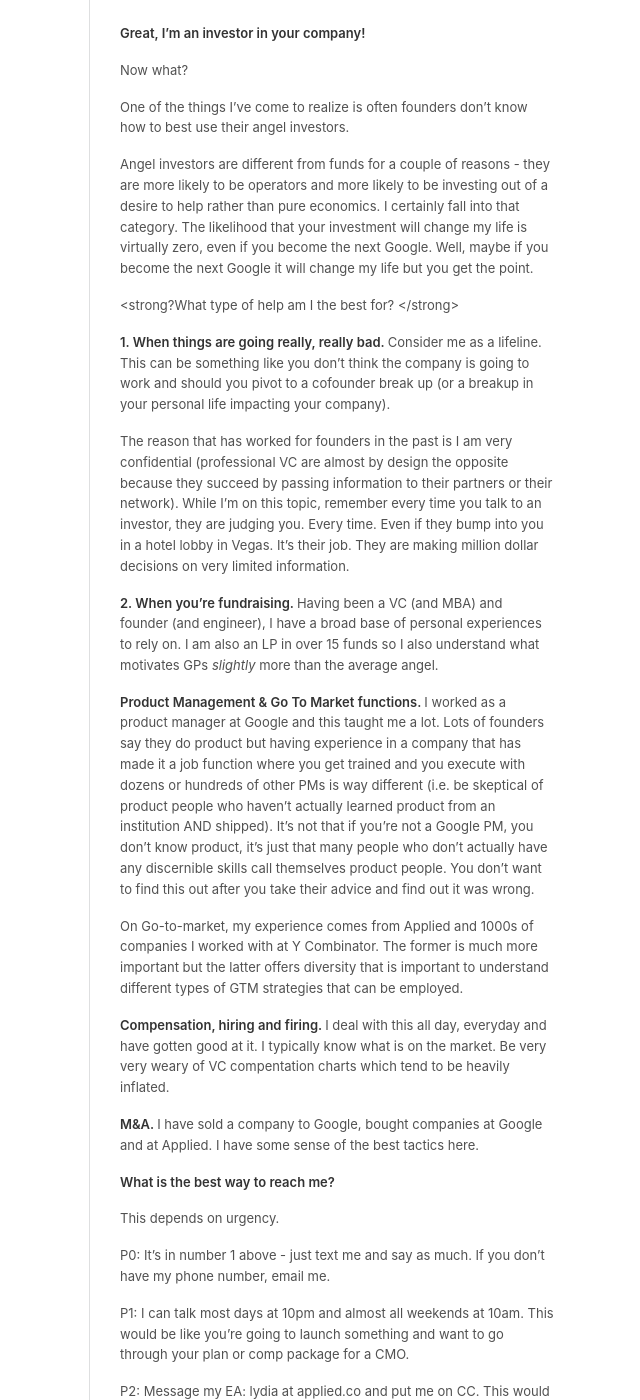
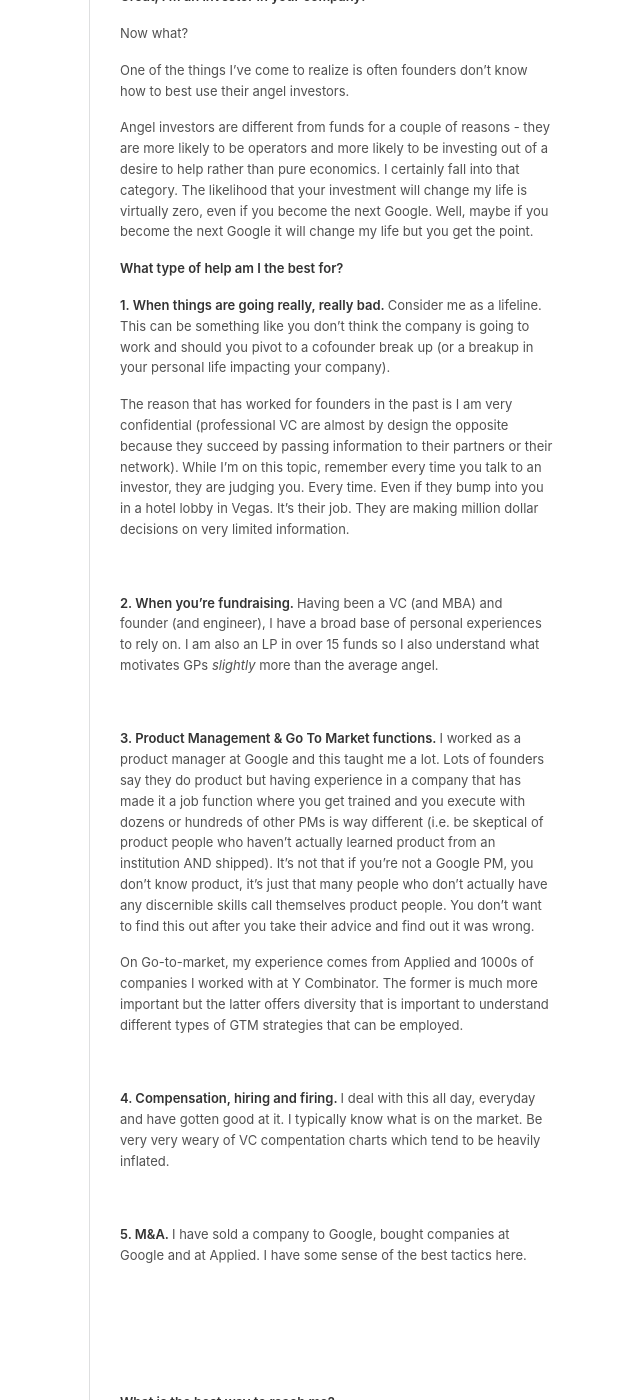
Before and after one commit to qasar/qasar.github.io, a Jekyll site: the page built from angel.md, in a window 1280 px wide and 1400 px high, scrolled down 290 px. Shown: the whole window, without its empty margins (170-810 px from the left). Built offline with Jekyll 4.4.1, drawn with Linux system fonts in a browser that asks for light colours.

Commit message:
Update angel.md

```diff
--- a/angel.md
+++ b/angel.md
@@ -7,7 +7,6 @@
 
 If you're interested in raising money from me, please fill out this link: <a href="https://forms.gle/ecRYNX9XdBMo76W87" target="_blank">fundraising questions</a>.
 
-<p>&nbsp;</p>
 <p>&nbsp;</p>
 <p>&nbsp;</p>
 
@@ -24,23 +23,30 @@
 
 
 
-<strong?What type of help am I the best for? </strong>
+<strong>What type of help am I the best for? </strong>
 
 <strong> 1. When things are going really, really bad. </strong> Consider me as a lifeline. This can be something like you don’t think the company is going to work and should you pivot to a cofounder break up (or a breakup in your personal life impacting your company).
 
 The reason that has worked for founders in the past is I am very confidential (professional VC are almost by design the opposite because they succeed by passing information to their partners or their network). While I’m on this topic, remember every time you talk to an investor, they are judging you. Every time. Even if they bump into you in a hotel lobby in Vegas. It’s their job. They are making million dollar decisions on very limited information.
 
+<p>&nbsp;</p>
+
 <strong> 2. When you’re fundraising. </strong> Having been a VC (and MBA) and founder (and engineer), I have a broad base of personal experiences to rely on. I am also an LP in over 15 funds so I also understand what motivates GPs _slightly_ more than the average angel.
 
-<strong> Product Management & Go To Market functions. </strong> I worked as a product manager at Google and this taught me a lot. Lots of founders say they do product but having experience in a company that has made it a job function where you get trained and you execute with dozens or hundreds of other PMs is way different (i.e. be skeptical of product people who haven’t actually learned product from an institution AND shipped). It’s not that if you’re not a Google PM, you don’t know product, it’s just that many people who don’t actually have any discernible skills call themselves product people. You don’t want to find this out after you take their advice and find out it was wrong.
+<p>&nbsp;</p>
+<strong>3. Product Management & Go To Market functions. </strong> I worked as a product manager at Google and this taught me a lot. Lots of founders say they do product but having experience in a company that has made it a job function where you get trained and you execute with dozens or hundreds of other PMs is way different (i.e. be skeptical of product people who haven’t actually learned product from an institution AND shipped). It’s not that if you’re not a Google PM, you don’t know product, it’s just that many people who don’t actually have any discernible skills call themselves product people. You don’t want to find this out after you take their advice and find out it was wrong.
 
 On Go-to-market, my experience comes from Applied and 1000s of companies I worked with at Y Combinator. The former is much more important but the latter offers diversity that is important to understand different types of GTM strategies that can be employed.
 
-<strong> Compensation, hiring and firing. </strong> I deal with this all day, everyday and have gotten good at it. I typically know what is on the market. Be very very weary of VC compentation charts which tend to be heavily inflated.
+<p>&nbsp;</p>
+<strong> 4. Compensation, hiring and firing. </strong> I deal with this all day, everyday and have gotten good at it. I typically know what is on the market. Be very very weary of VC compentation charts which tend to be heavily inflated.
 
-<strong> M&A. </strong> I have sold a company to Google, bought companies at Google and at Applied. I have some sense of the best tactics here.
+<p>&nbsp;</p>
+<strong> 5. M&A. </strong> I have sold a company to Google, bought companies at Google and at Applied. I have some sense of the best tactics here.
 
-
+<p>&nbsp;</p>
+<p>&nbsp;</p>
+<p>&nbsp;</p>
 
 
 <strong> What is the best way to reach me? </strong>
@@ -54,6 +60,8 @@
 P2: Message my EA: lydia at applied.co and put me on CC. This would be like you have something you’re wrestling with like one of your execs isn’t performing. We can usually calendar in ~2 weeks.
 
 
+<p>&nbsp;</p>
+<p>&nbsp;</p>
 
 <strong> Do I want updates? </strong>
 
@@ -62,19 +70,22 @@
 You reach out to me when you need help. That can be at whatever frequency that makes sense to you. Don’t be shy just because we haven’t messaged in a month or a year.
 
 
-
+<p>&nbsp;</p>
+<p>&nbsp;</p>
 
 <strong> Paperwork & Stuff: </strong>
 
 Martin Kim at Kranz helps me. His email is Mkim at kranz.consulting. He can do everything from signature blocks, getting docs done to wiring money.
 
-
+<p>&nbsp;</p>
+<p>&nbsp;</p>
 
 <strong> Do you want me to introduce you to friends who are starting companies? </strong>
 
 Yes, absolutely. That's the main way I invest.
 
-
+<p>&nbsp;</p>
+<p>&nbsp;</p>
 
 <strong> Testimonials </strong>
 
```
